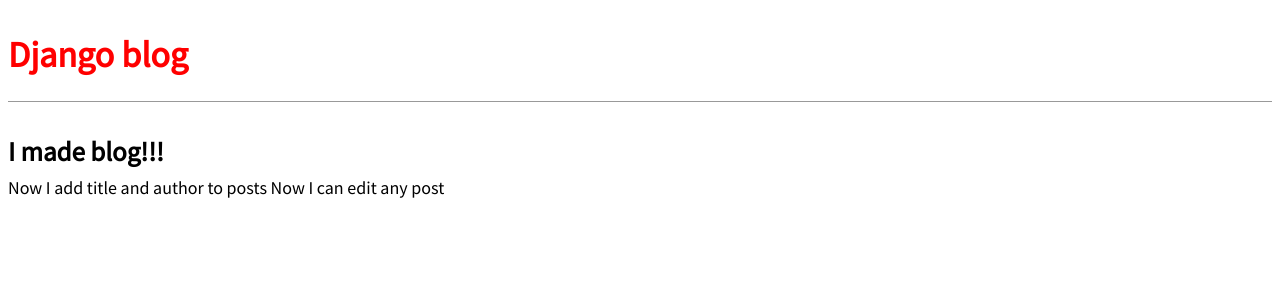
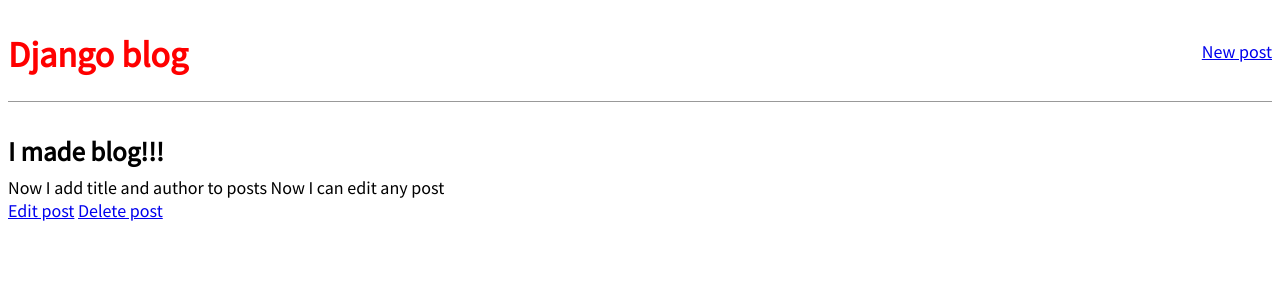
Before and after one commit to Syl9w/Blog, a Django app: page /post/1/ in a window 1280 px wide. Shown: the top 300 px of the page. Run offline with Django 3.2, Linux system fonts and the light colour scheme; data comes from the database, SQL or seed files in the repository; both versions use the stored data as it was after the commit.

Commit message:
Create some new functionality as creating, editing and deleting posts

```diff
--- a/blog/models.py
+++ b/blog/models.py
@@ -1,4 +1,5 @@
 from django.db import models
+from django.urls import reverse
 
 # Create your models here.
 class Post(models.Model):
@@ -10,3 +11,6 @@
     body = models.TextField()
     def __str__(self):
         return self.title
+
+    def get_absolute_url(self):
+        return reverse('post_detail', args=[str(self.id)])
--- a/blog/urls.py
+++ b/blog/urls.py
@@ -1,7 +1,15 @@
 from django.urls import path
-from .views import BlogListView, BlogDetailView
+from .views import (
+    BlogListView,
+    BlogDetailView,
+    NewPostView,
+    UpdatePostView,
+    DeletePostView
+)
 urlpatterns = [
+    path('post/<int:pk>/delete/', DeletePostView.as_view(), name="post_delete"),
+    path('post/<int:pk>/update/', UpdatePostView.as_view(), name = 'post_update'),
+    path('post/new/', NewPostView.as_view(), name = 'post_new'),
     path('post/<int:pk>/', BlogDetailView.as_view(), name ='post_detail'),
     path('', BlogListView.as_view(), name = 'home'),
-
 ]
--- a/blog/views.py
+++ b/blog/views.py
@@ -1,12 +1,28 @@
 from django.shortcuts import render
-from django.views.generic import ListView, DeleteView
+from django.views.generic import ListView, DetailView
+from django.views.generic.edit import CreateView, UpdateView, DeleteView
 from .models import Post
-
+from django.urls import reverse_lazy
 # Create your views here.
 class BlogListView(ListView):
     model = Post
     template_name = 'home.html'
 
-class BlogDetailView(DeleteView):
+class BlogDetailView(DetailView):
     model = Post
     template_name = 'post_detail.html'
+
+class NewPostView(CreateView):
+    model = Post
+    template_name = 'post_new.html'
+    fields = ['title', 'author', 'body']
+
+class UpdatePostView(UpdateView):
+    model = Post
+    template_name = 'post_update.html'
+    fields = ['title', 'body']
+
+class DeletePostView(DeleteView):
+    model = Post
+    template_name = 'post_delete.html'
+    success_url = reverse_lazy('home')
--- a/templates/base.html
+++ b/templates/base.html
@@ -8,8 +8,17 @@
     </head>
     <body>
         <header>
-            <h1><a href="{%url 'home' %}">Django blog</a></h1>
+
+            <div class="nav-left">
+                <h1><a href="{%url 'home' %}">Django blog</a></h1>
+            </div>
+
+            <div class="nav-right">
+                <a href="{% url 'post_new' %}">New post</a></h1>
+            </div>
+
         </header>
+
         <div>
             {%block content%}
             {%endblock%}
--- a/templates/post_detail.html
+++ b/templates/post_detail.html
@@ -3,6 +3,8 @@
 <div class = "post-entry">
     <h2>{{object.title}}</h2>
     <p>{{ object.body }}</p>
+    <a href="{% url 'post_update' post.pk %}">Edit post</a>
+    <a href="{% url 'post_delete' post.pk %}">Delete post</a>
 </div>
 
 {%endblock%}
```
Also changed, not shown: blog/tests.py (+23 -2 lines), templates/post_delete.html (added, +8 -0 lines), templates/post_new.html (added, +8 -0 lines), templates/post_update.html (added, +8 -0 lines), db.sqlite3.
